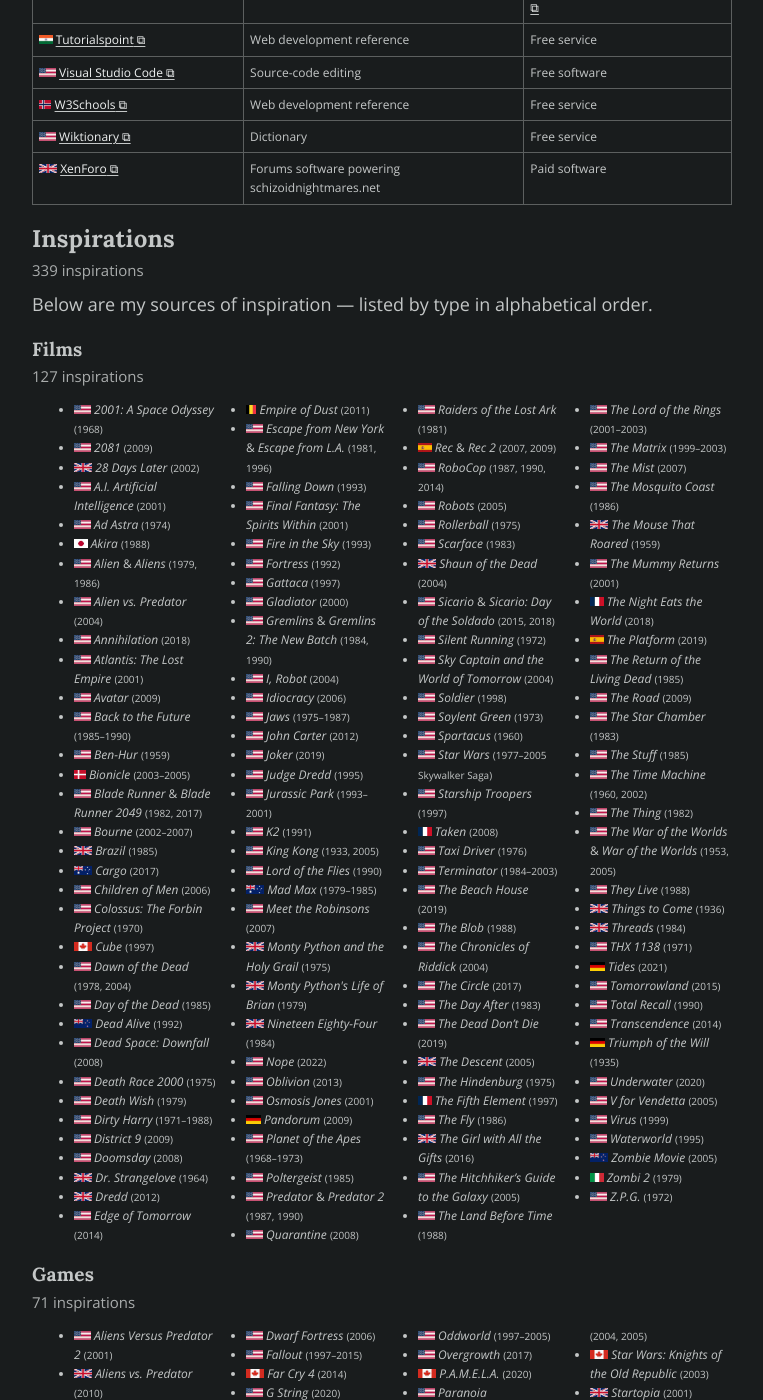
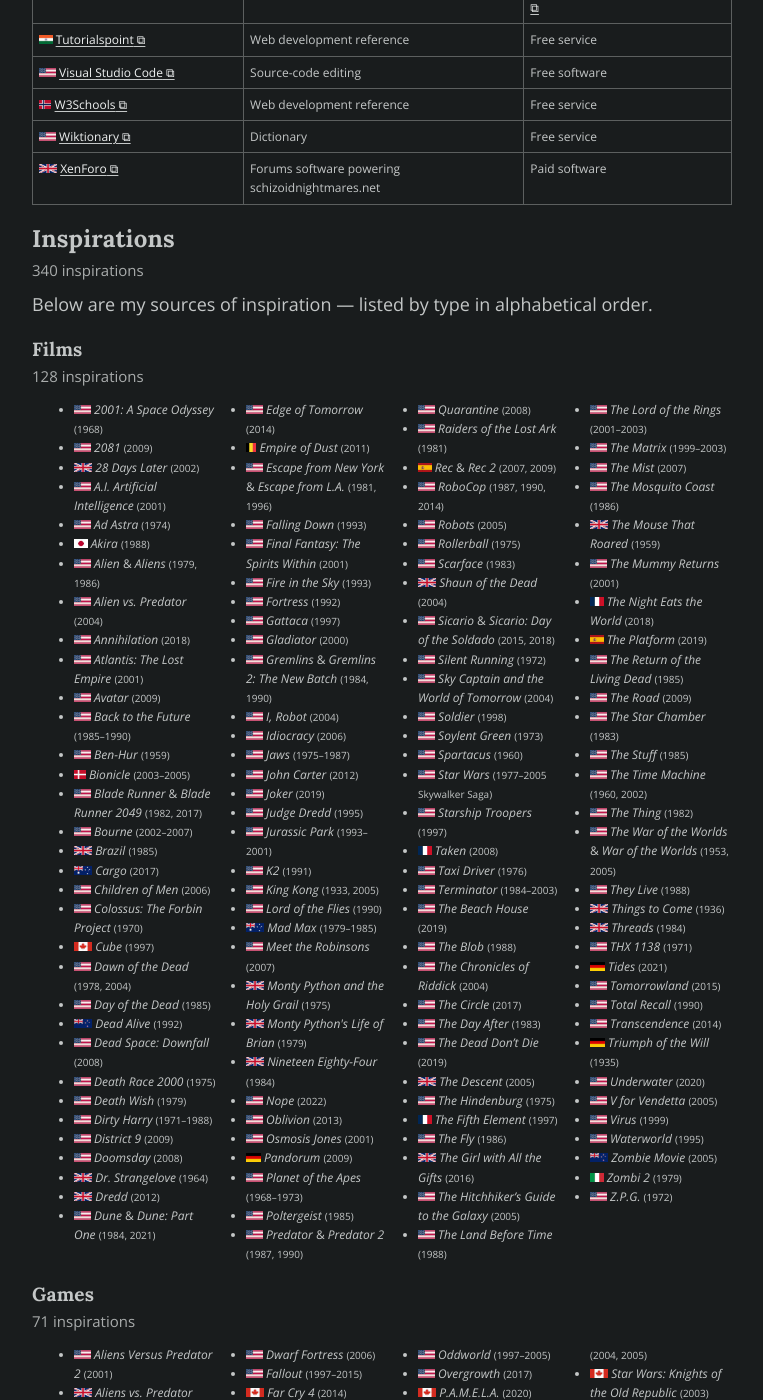
Before and after one commit to schizoidnightmares/schizoidnightmares.com, a Jekyll site: the page built from credits.md, in a window 1280 px wide and 1400 px high, scrolled down 2924 px. Shown: the whole window, without its empty margins (258-1021 px from the left). Built offline with Jekyll 4.4.1, drawn with Linux system fonts in a browser that asks for light colours; some of the changed text lies outside the part shown.

Commit message:
adding inspiration

```diff
--- a/_data/inspirations.yaml
+++ b/_data/inspirations.yaml
@@ -126,6 +126,10 @@
 
 - title: <i>Dredd</i> <small>(2012)</small>
   flag: gb
+  category: films
+
+- title: "<i>Dune</i> & <i>Dune: Part One</i> <small>(1984, 2021)</small>"
+  flag: us
   category: films
 
 - title: <i>Edge of Tomorrow</i> <small>(2014)</small>
--- a/credits.md
+++ b/credits.md
@@ -44,13 +44,13 @@
 {% include contributors.html %}
 
 ## Inspirations
-339 inspirations
+340 inspirations
 {: .cap}
 
 Below are my sources of inspiration — listed by type in alphabetical order.
 
 ### Films
-127 inspirations
+128 inspirations
 {: .cap}
 
 {% include inspirations.html category='films' size='smallest' %}
@@ -91,8 +91,8 @@
 
 The national origins of all credits
 
-{% include origin.html flag="us" perc="55.6" %}
-{% include origin.html flag="gb" perc="12.0" %}
+{% include origin.html flag="us" perc="55.7" %}
+{% include origin.html flag="gb" perc="11.9" %}
 {% include origin.html flag="ca" perc="4.7" %}
 {% include origin.html flag="de" perc="3.0" %}
 {% include origin.html flag="fr" perc="2.0" %}
```
Also changed, not shown: other parts of credits.md (+2 -2 lines).
